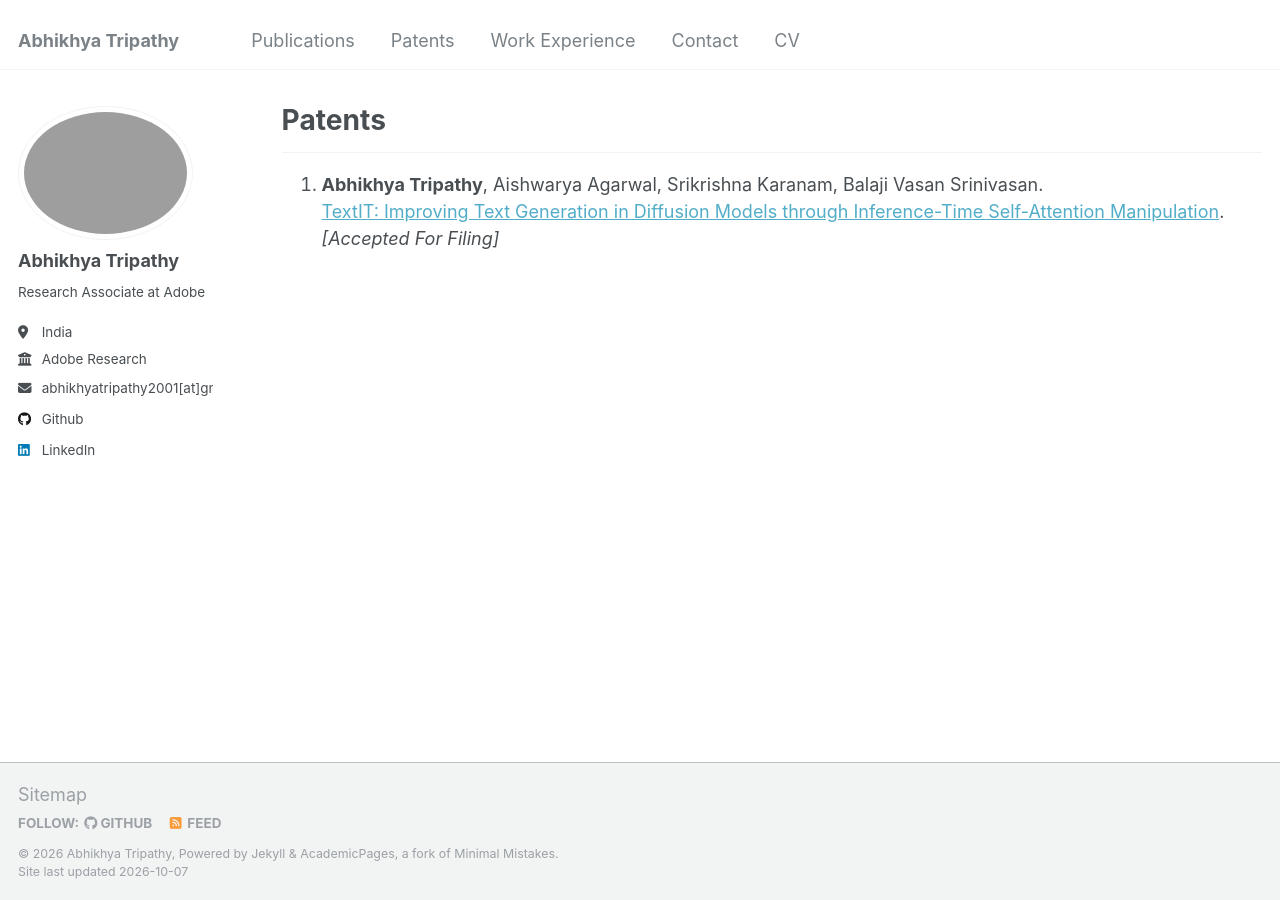
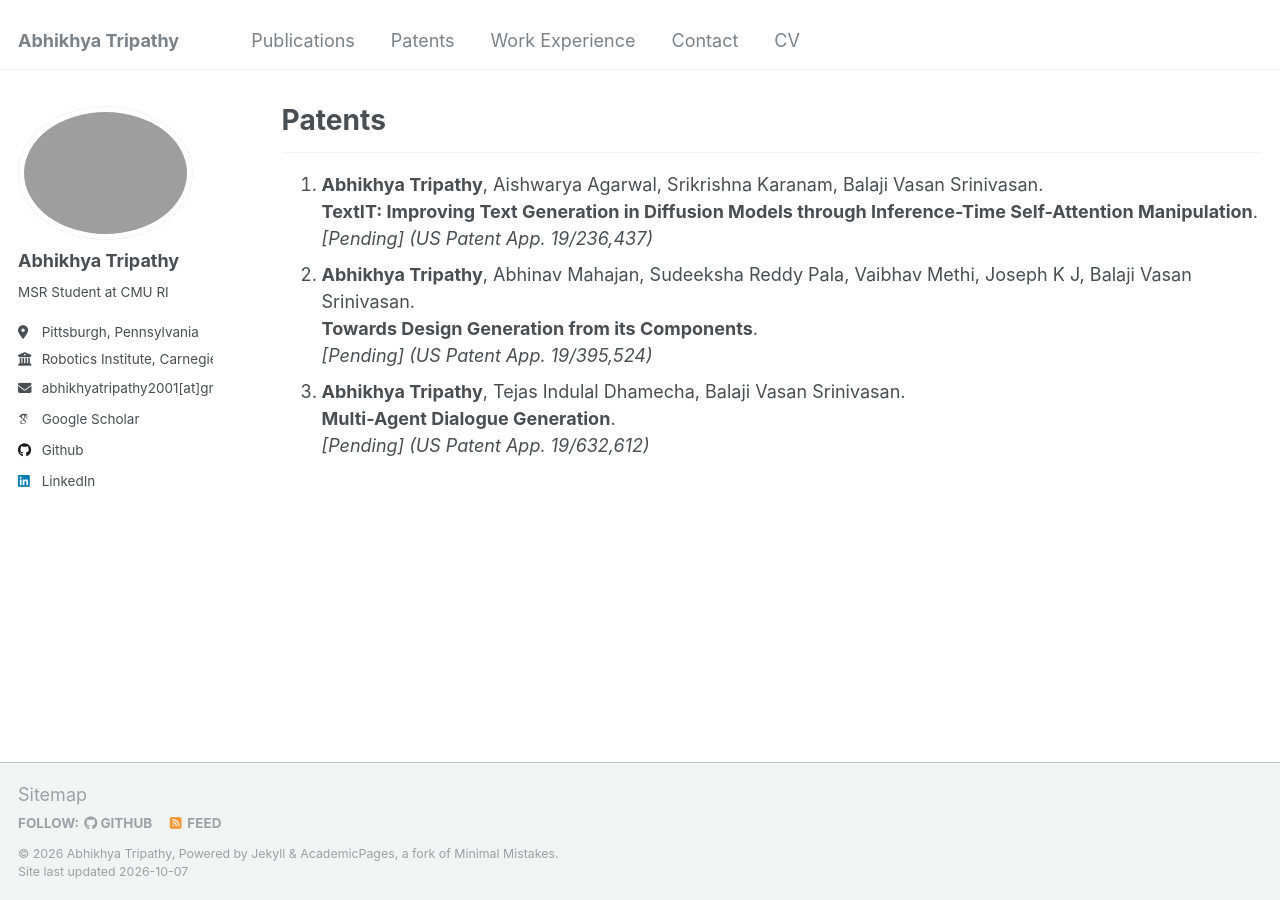
Before and after one commit to abhikhya2001/abhikhya2001.github.io, a Jekyll site: the page built from _pages/patents.html, in a window 1280 px wide. Built offline with Jekyll 4.4.1, drawn with Linux system fonts in a browser that asks for light colours; some web fonts are replaced.

Commit message:
Update profile, publications, patents, experience, contact, and CV for CMU MSR
Co-Authored-By: Claude Opus 5.5 <noreply@anthropic.com>

```diff
--- a/_config.yml
+++ b/_config.yml
@@ -24,9 +24,9 @@ author:
   avatar           : "my_photo.jpg"
   name             : "Abhikhya Tripathy"
   pronouns         : # "she/her"
-  bio              : "Research Associate at Adobe"
-  location         : "India"
-  employer         : "Adobe Research"
+  bio              : "MSR Student at CMU RI"
+  location         : "Pittsburgh, Pennsylvania"
+  employer         : "Robotics Institute, Carnegie Mellon University"
   #uri              : # URL
   email            : "abhikhyatripathy2001@gmail.com"
   email_text       : "abhikhyatripathy2001[at]gmail.com"
@@ -34,7 +34,7 @@ author:
 
   # Academic websites
   # arxiv            : # URL - Update with the correct link to your profile
-  # googlescholar    : "https://scholar.google.com/citations?user=PS_CX0AAAAAJ"
+  googlescholar    : "https://scholar.google.com/citations?user=0KZe0yIAAAAJ&hl=en"
   # impactstory      : # URL
   # orcid            : "http://orcid.org/yourorcidurl"
   # semantic         : # URL
--- a/_pages/contact.html
+++ b/_pages/contact.html
@@ -9,6 +9,6 @@ author_profile: true
 
 <hr>
 
-Personal Email: abhikhyatripathy2001[at]gmail.com
+Personal Email: abhikhyatripathy2001[at]gmail[dot]com
 <br>
-Work Email: abhikhyat[at]adobe.com
+Student Email: abhikhyt[at]andrew[dot]cmu[dot]edu
--- a/_pages/patents.html
+++ b/_pages/patents.html
@@ -11,6 +11,12 @@ author_profile: true
 
 <ol>
   <li>
-    <b>Abhikhya Tripathy</b>, Aishwarya Agarwal, Srikrishna Karanam, Balaji Vasan Srinivasan. <br> <a href="https://drive.google.com/file/d/1sIyC-l8K7P101zbP8vYl7XlU9WAIeLnH/view">TextIT: Improving Text Generation in Diffusion Models through Inference-Time Self-Attention Manipulation</a>. <br> <i>[Accepted For Filing]</i>
+    <b>Abhikhya Tripathy</b>, Aishwarya Agarwal, Srikrishna Karanam, Balaji Vasan Srinivasan. <br> <b>TextIT: Improving Text Generation in Diffusion Models through Inference-Time Self-Attention Manipulation</b>. <br> <i>[Pending] (US Patent App. 19/236,437)</i>
+  </li>
+  <li>
+    <b>Abhikhya Tripathy</b>, Abhinav Mahajan, Sudeeksha Reddy Pala, Vaibhav Methi, Joseph K J, Balaji Vasan Srinivasan. <br> <b>Towards Design Generation from its Components</b>. <br> <i>[Pending] (US Patent App. 19/395,524)</i>
+  </li>
+  <li>
+    <b>Abhikhya Tripathy</b>, Tejas Indulal Dhamecha, Balaji Vasan Srinivasan. <br> <b>Multi-Agent Dialogue Generation</b>. <br> <i>[Pending] (US Patent App. 19/632,612)</i>
   </li>
 </ol>
--- a/_pages/publications.html
+++ b/_pages/publications.html
@@ -9,9 +9,11 @@ author_profile: true
 
 <hr>
 
-<h2>Conference Submissions</h2>
 <ol>
   <li>
-    <b>Abhikhya Tripathy</b>, Abhinav Mahajan, Sudeeksha Reddy Pala, Vaibhav Methi, Joseph K J, Balaji Vasan Srinivasan. <br><b>Towards Design Generation from its Components</b>. <br> <i>In Preparation for Submission, 2025.</i>
+    Abhinav Mahajan, <b>Abhikhya Tripathy</b>, Sudeeksha Reddy Pala, Vaibhav Methi, Joseph K J, Balaji Vasan Srinivasan. <br><b>Towards Design Composition</b>. <br> <i>CVEU Workshop @ CVPR 2026.</i> <a href="https://arxiv.org/abs/2604.14605">[LINK]</a>
+  </li>
+  <li>
+    <b>Abhikhya Tripathy</b>, Aishwarya Agarwal, Srikrishna Karanam, Balaji Vasan Srinivasan. <br><b>TextIT: Inference-Time Representational Alignment for Improved Visual Text Generation in Diffusion Models</b>. <br> <i>UniReps Workshop @ NeurIPS 2025.</i> <a href="https://proceedings.mlr.press/v322/tripathy26a.html">[LINK]</a>
   </li>
 </ol>
```
Also changed, not shown: _pages/about.md (+1 -1 lines), _pages/experience.html (+6 -1 lines), 1 other file.
